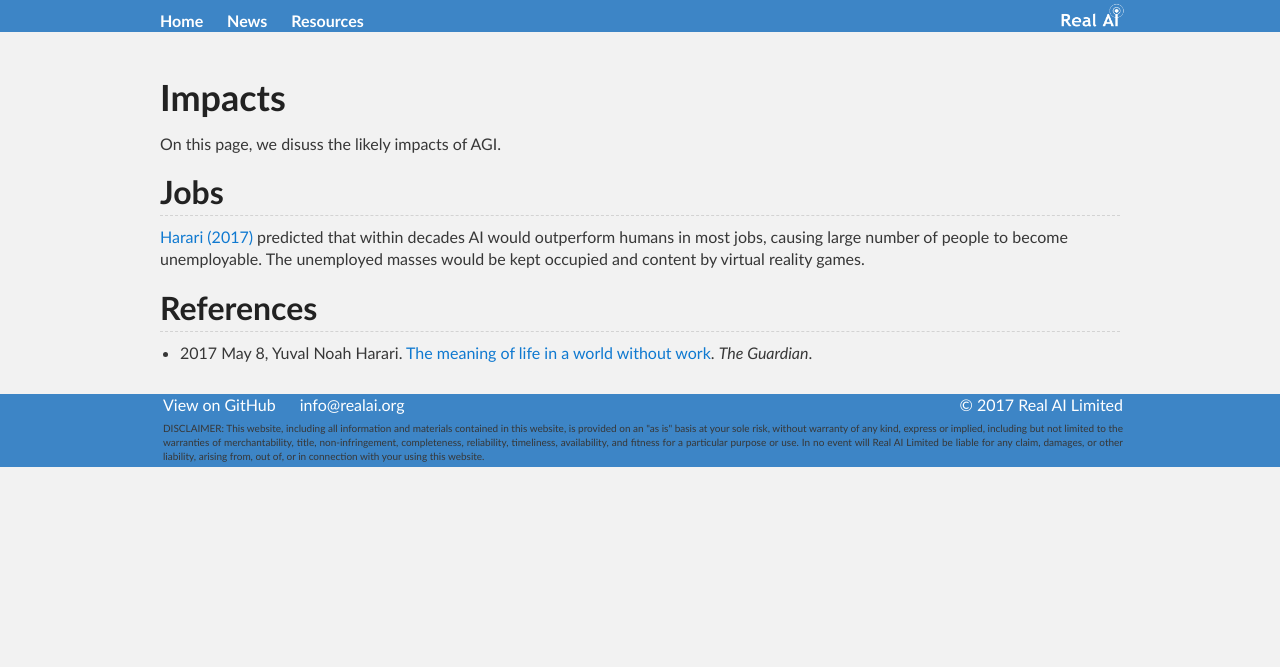
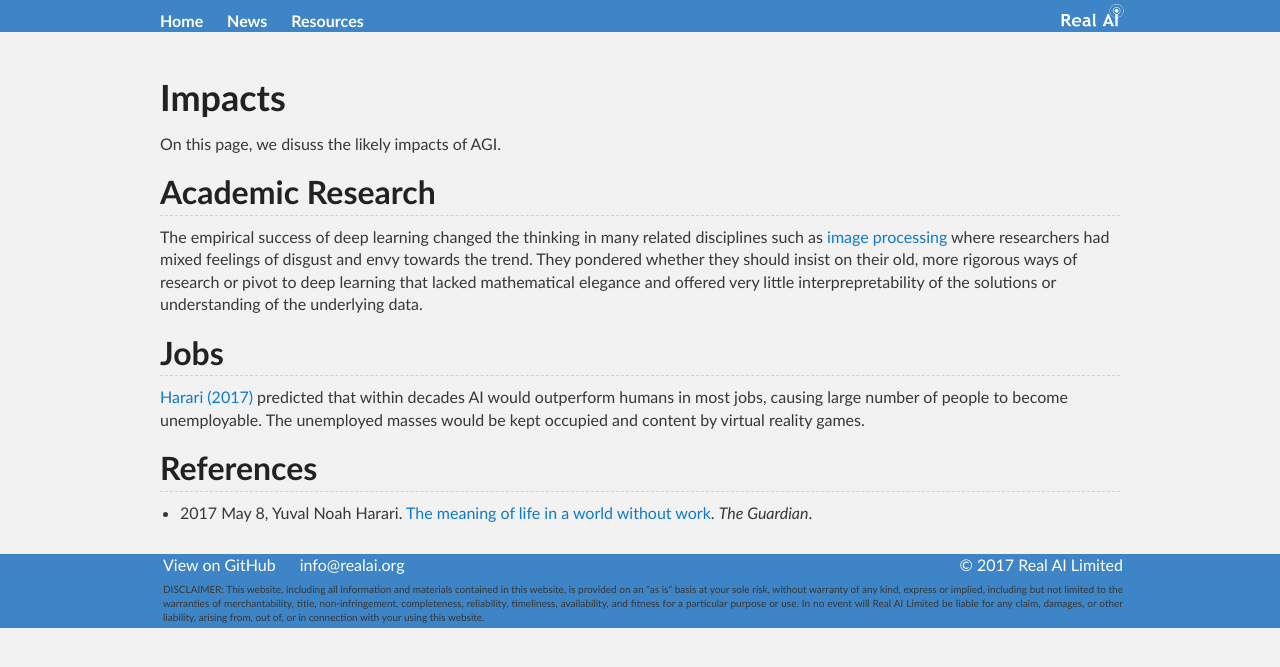
Before and after one commit to Tonywuhk/realai.org, a Jekyll site: the page built from impacts.md, in a window 1280 px wide. Shown: the top 667 px of the page. Built offline with Jekyll 4.4.1, drawn with Linux system fonts in a browser that asks for light colours; our own code applies the rules of GitHub Pages for plain Markdown files; comment, search, counter and statistics services are not loaded; the repository's description, which GitHub fills in, is left out.

Commit message:
Update impacts.md

```diff
--- a/impacts.md
+++ b/impacts.md
@@ -4,6 +4,10 @@ permalink: /impacts/
 # Impacts
 
 On this page, we disuss the likely impacts of AGI.
+
+## Academic Research
+
+The empirical success of deep learning changed the thinking in many related disciplines such as [image processing](https://sinews.siam.org/Details-Page/deep-deep-trouble) where researchers had mixed feelings of disgust and envy towards the trend. They pondered whether they should insist on their old, more rigorous ways of research or pivot to deep learning that lacked mathematical elegance and offered very little interprepretability of the solutions or understanding of the underlying data.
 
 ## Jobs
 
```
